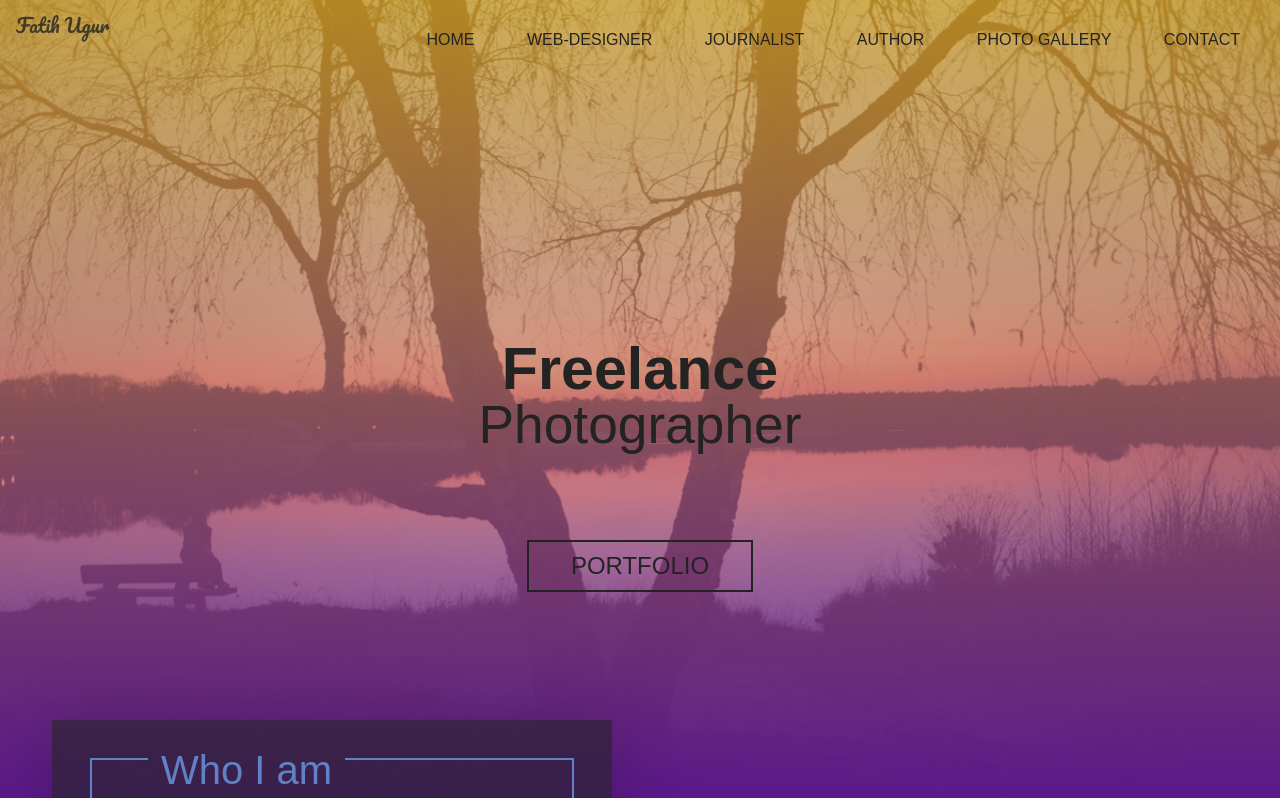
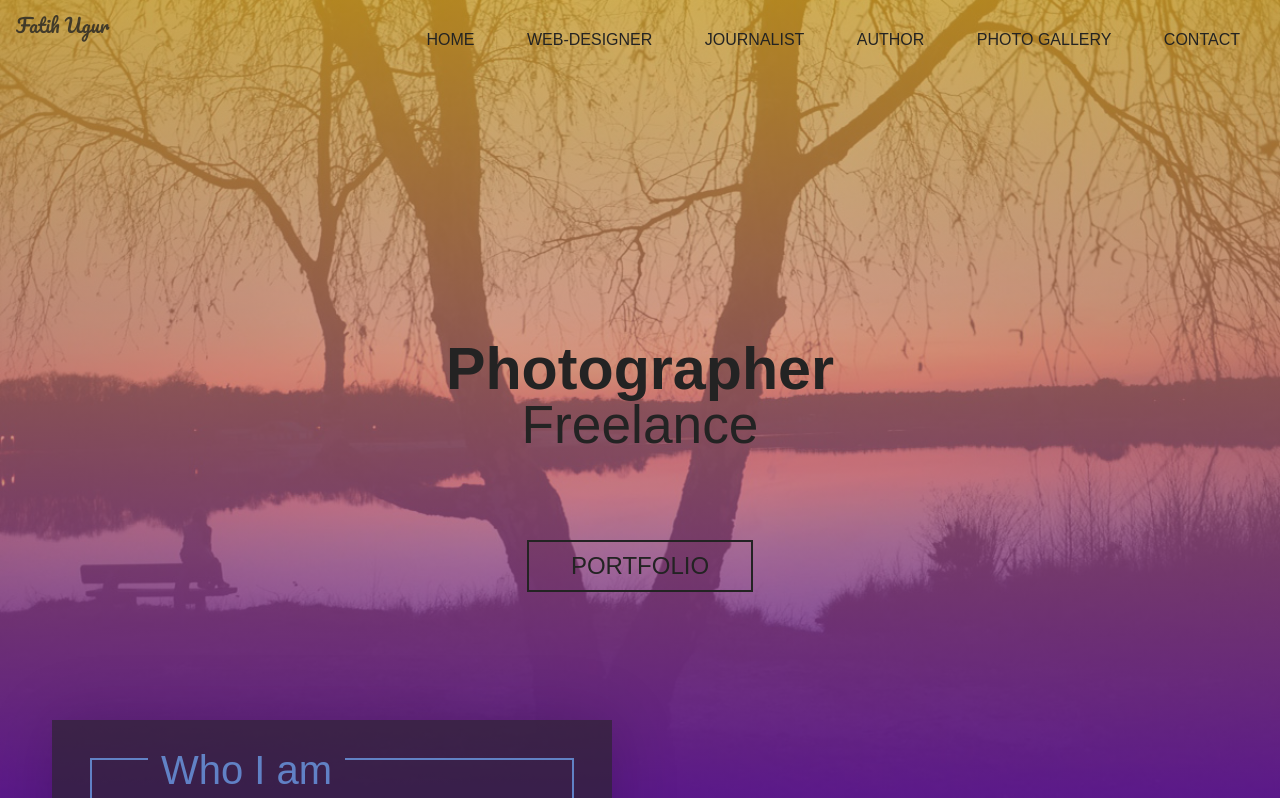
Before and after one commit to fatihugur/eindwerk, a plain HTML site: page photography.html in a window 1280 px wide. Shown: the top 798 px of the page. Drawn offline with nearby package versions, Linux system fonts and the light colour scheme; a web font is replaced by a local one.

Commit message:
Update photography.html

```diff
--- a/photography.html
+++ b/photography.html
@@ -22,7 +22,7 @@
     </header>
     <section class="home-hero parallax--bg">
         <div class="container">
-            <h1 class="title parallax--box">Freelance <span>Photographer</span>
+            <h1 class="title parallax--box">Photographer<span>Freelance</span>
             </h1>
             <a href="#show" class="btn btn-dark">PORTFOLIO</a>
         </div>
```
